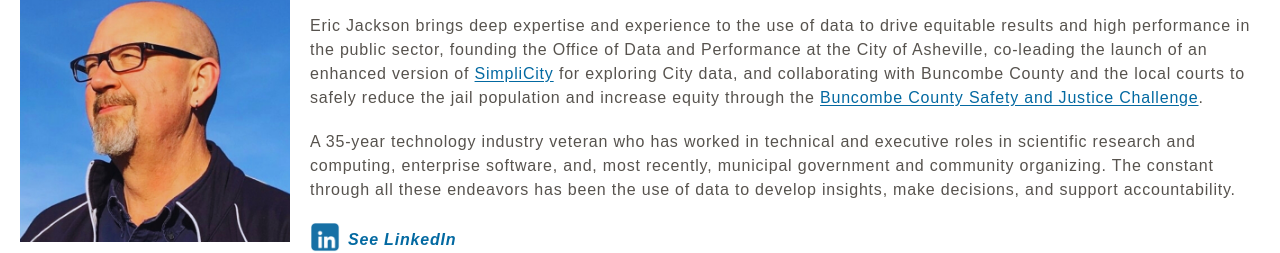
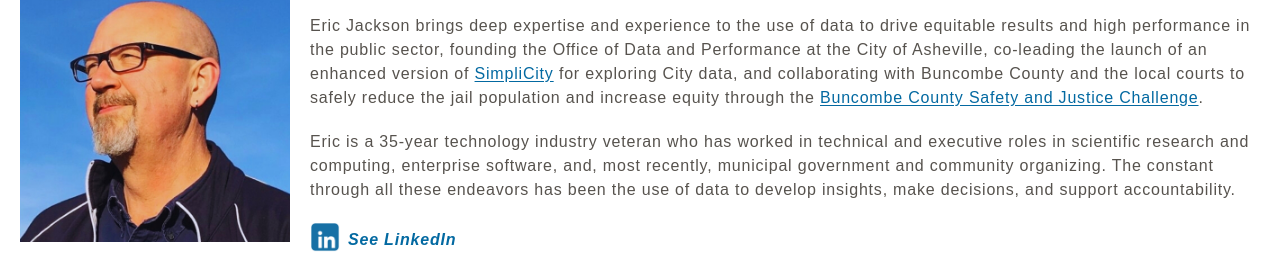
Before and after one commit to DeepWeave/deepweave-website, a Next.js app: page /about in a window 1280 px wide. Shown: the part 293-546 px from the top of the page. Built offline with nearby package versions, Linux system fonts and the light colour scheme.

Commit message:
Final fix

```diff
--- a/src/app/about/page.tsx
+++ b/src/app/about/page.tsx
@@ -33,7 +33,7 @@ export default function About() {
 						  target="_blank">Buncombe County Safety and Justice Challenge</a>.
 					</p>
 					<p className='text-stone-600 mt-5 text-center tracking-wider px-20 md:text-left md:px-0 md:w-full'>
-						A 35-year technology industry veteran who has worked
+						Eric is a 35-year technology industry veteran who has worked
 						in technical and executive roles in scientific research and
 						computing, enterprise software, and, most recently, municipal
 						government and community organizing. The constant through all these
```
